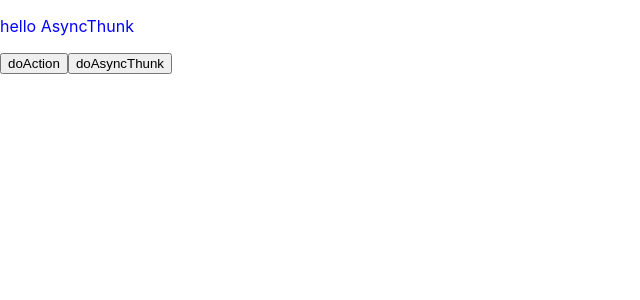
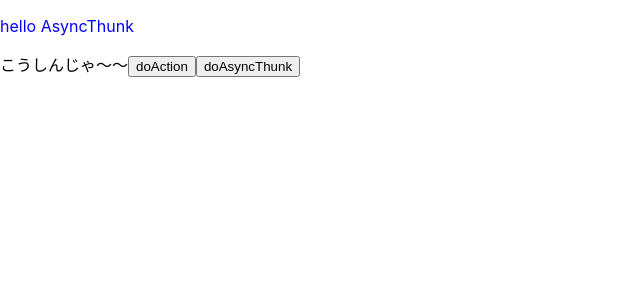
Before and after one commit to sochan-dev/nya-react, a Next.js app: page / in a window 1280 px wide. Shown: the top 300 px of the page, without its empty margins (0-640 px from the left). Built offline with nearby package versions, Linux system fonts and the light colour scheme.

Commit message:
vercelとgithubの連携テスト用コミット。

```diff
--- a/src/components/Test.tsx
+++ b/src/components/Test.tsx
@@ -18,6 +18,7 @@ const Test: VFC = () => {
   return (
     <div className={Styles.test}>
       <p>{testLoadingStatus.testMessage}</p>
+      こうしんじゃ～～
       <button onClick={doAction}>doAction</button>
       <button onClick={doAsyncThunkAction}>doAsyncThunk</button>
     </div>
```
